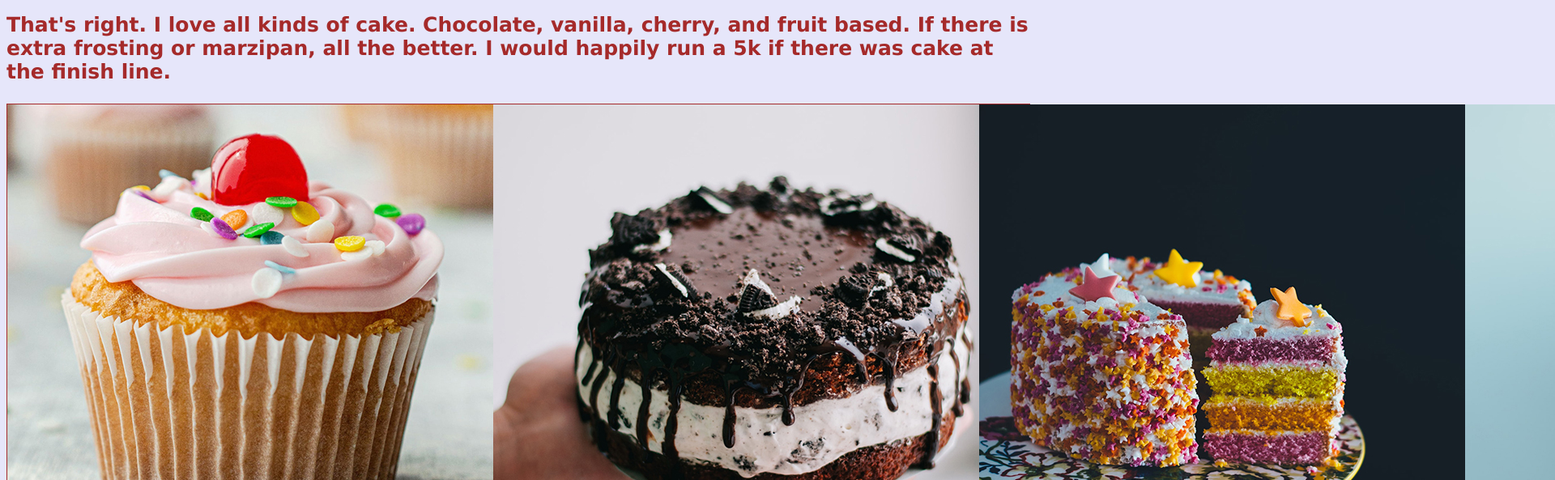
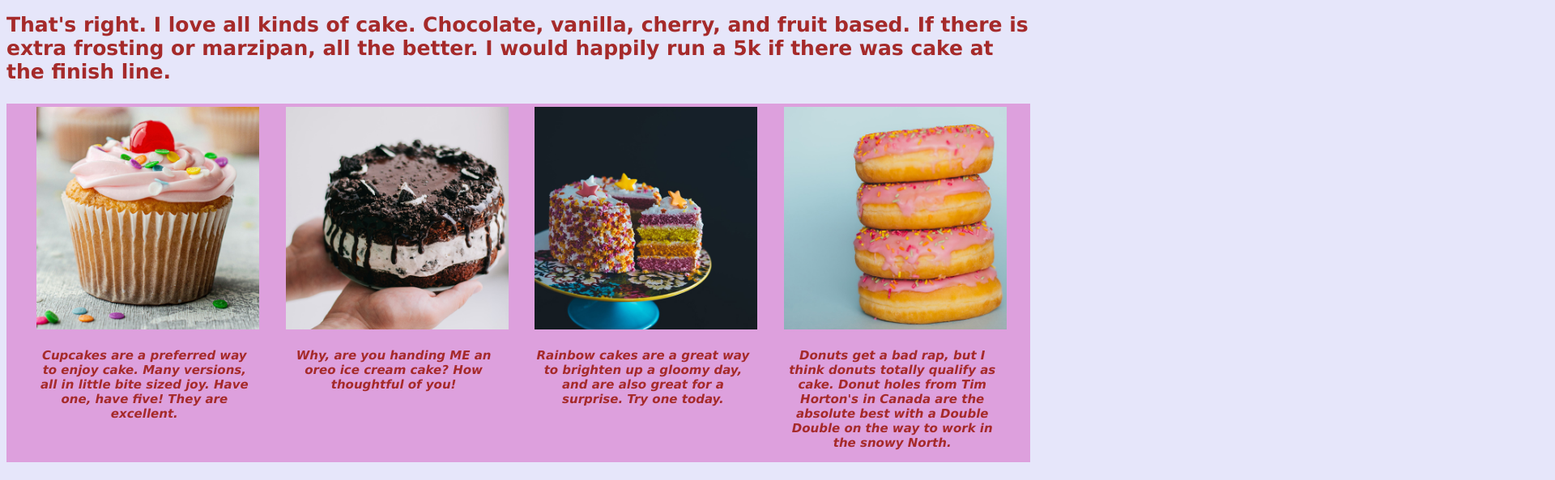
Before and after one commit to raemcc/HTML-CSS, a plain HTML site: page cake.html in a window 1280 px wide. Shown: the part 860-1453 px from the top of the page at 81% size, 1920 px wide, since content can reach past the window. Drawn offline with Linux system fonts and the light colour scheme.

Commit message:
Update styles.css

```diff
--- a/styles.css
+++ b/styles.css
@@ -81,15 +81,26 @@ a {
 }
 
 .section-one {
-    border: 1px solid brown;
     background-color: plum;
 }
 
 .caption {
 font-size: 15px;
 font-style: italic;
+text-align: center;
 }
 
 .container {
     display: flex;
+    justify-content: space-evenly;
+    flex-wrap: wrap;
 }
+
+.cake-item {
+    width: 275px;
+    height: 275px;
+    padding: 4px;
+}
+.cake-group {
+    width: 275px;
+}
```
